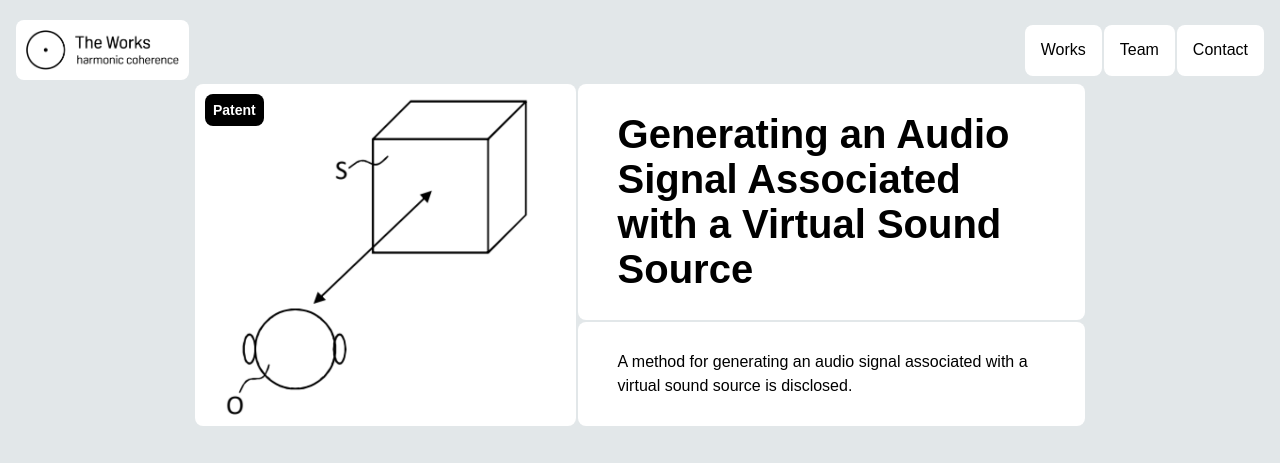
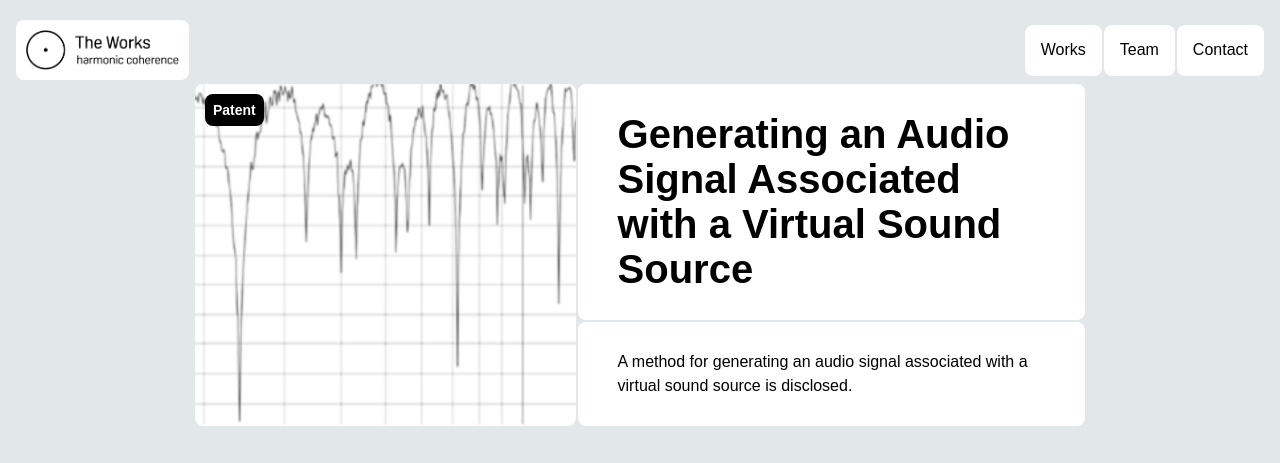
Before and after one commit to lilnoun1112/theworks, an Eleventy site: page src/blog/2024-07-17-generating-an-audio-signal-associated-with-a-virtual-sound-source.md in a window 1280 px wide. Shown: the top 463 px of the page. Built offline with nearby package versions, Linux system fonts and the light colour scheme; Eleventy itself is replaced by a stand-in of ours; files that its build step writes are made by us from their sources; files whose address does not match are found by name; a web font is replaced by a local one.

Commit message:
Update Publications “2024-07-17-generating-an-audio-signal-associated-with-a-virtual-sound-source”

```diff
--- a/src/blog/2024-07-17-generating-an-audio-signal-associated-with-a-virtual-sound-source.md
+++ b/src/blog/2024-07-17-generating-an-audio-signal-associated-with-a-virtual-sound-source.md
@@ -4,7 +4,7 @@ tags: Patent
 featured: false
 preview: A method for generating an audio signal associated with a virtual sound
   source is disclosed.
-image: /img/generating-thumbnail.png
+image: /img/generating2.png
 fullarticle: https://osf.io/j8k2f/download/
 ---
 **Description:** A method for generating an audio signal associated with a virtual sound source is disclosed. The method comprises obtaining an input audio signal *x(t)* and modifying the input audio signal *x(t)* to obtain a modified audio signal. The latter step comprises performing a signal delay operation. Optionally, modifying the input audio signal comprises a signal inverting operation and/or a signal amplification or attenuation and/or a signal feedback operation. The method further comprises generating the audio signal *y(t)* based on a combination, e.g. a summation, of the input audio signal *x(t)* and the modified audio signal.
```
Also changed, not shown: static/img/generating2.png (added).
